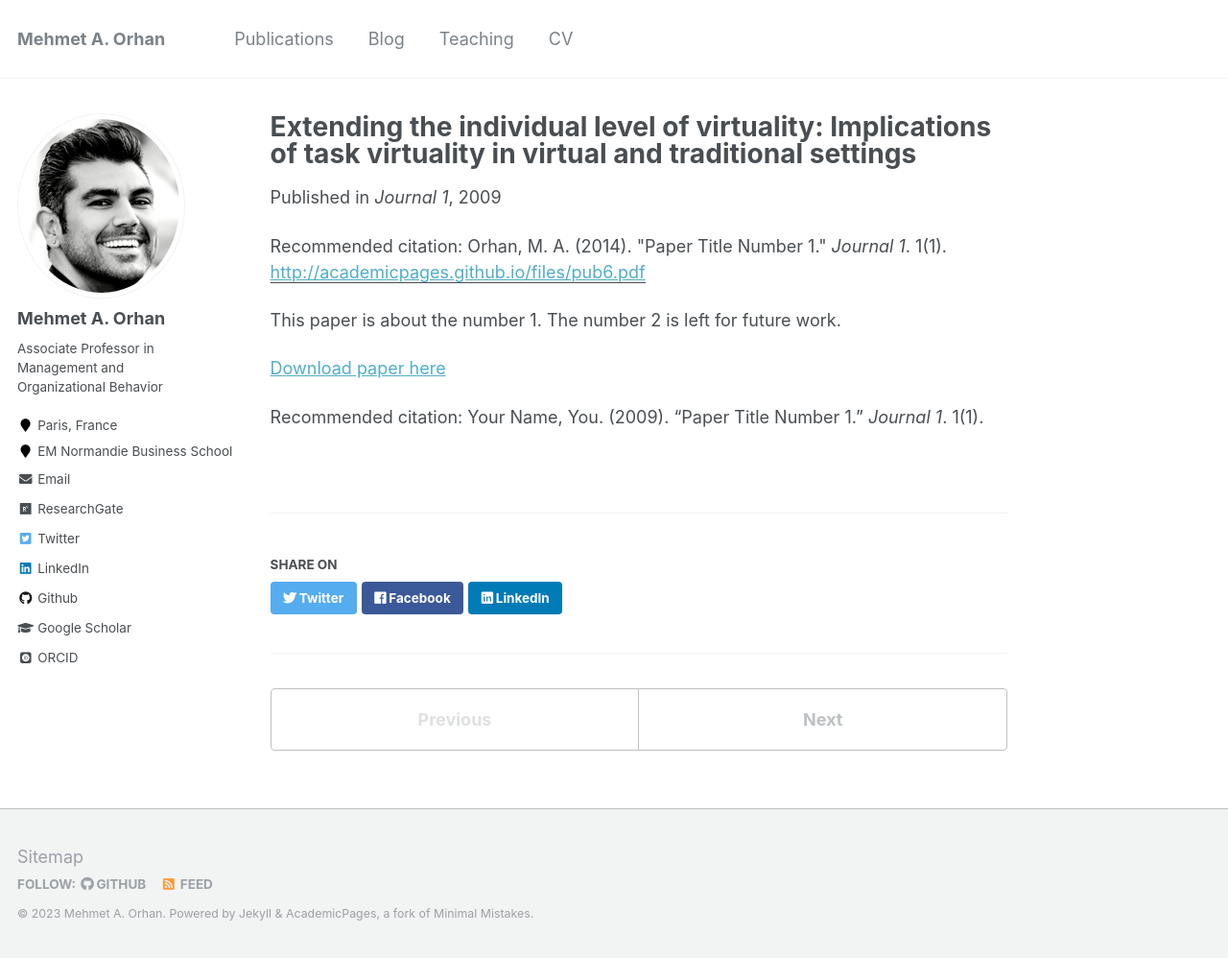
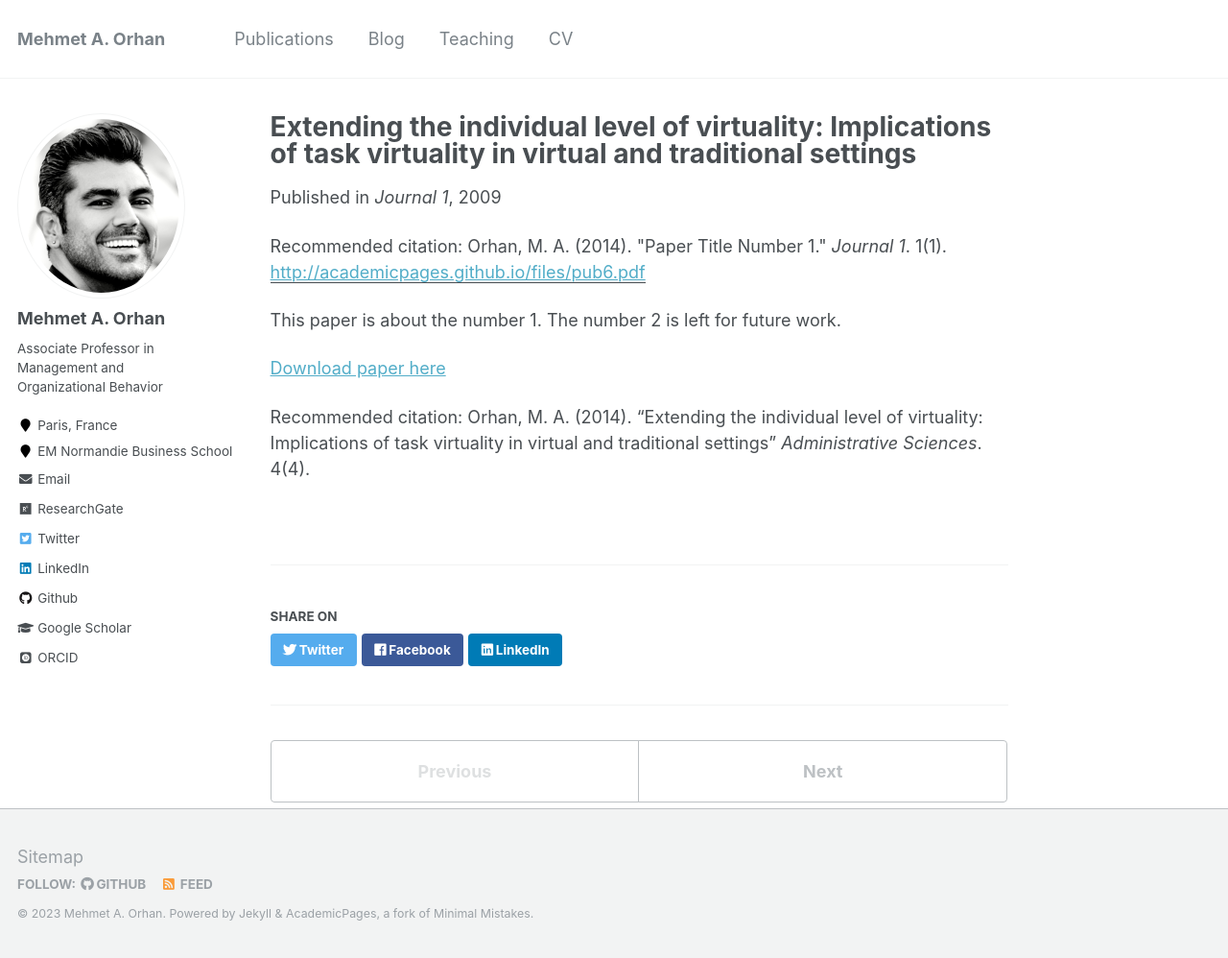
Before and after one commit to maorhan/maorhan.github.io, a Jekyll site: the page built from _publications/2009-10-01-paper-title-number-1.md, in a window 1280 px wide and 998 px high. Shown: the whole window at 96% size. Built offline with Jekyll 4.4.1, drawn with Linux system fonts in a browser that asks for light colours; some web fonts are replaced.

Commit message:
Update 2009-10-01-paper-title-number-1.md

```diff
--- a/_publications/2009-10-01-paper-title-number-1.md
+++ b/_publications/2009-10-01-paper-title-number-1.md
@@ -10,6 +10,6 @@ citation: 'Orhan, M. A. (2014). &quot;Paper Title Number 1.&quot; <i>Journal 1</
 ---
 This paper is about the number 1. The number 2 is left for future work.
 
-[Download paper here](http://academicpages.github.io/files/paper1.pdf)
+[Download paper here](http://maorhan.github.io/files/paper1.pdf)
 
-Recommended citation: Your Name, You. (2009). "Paper Title Number 1." <i>Journal 1</i>. 1(1).
+Recommended citation: Orhan, M. A. (2014). "Extending the individual level of virtuality: Implications of task virtuality in virtual and traditional settings" <i>Administrative Sciences</i>. 4(4).
```
